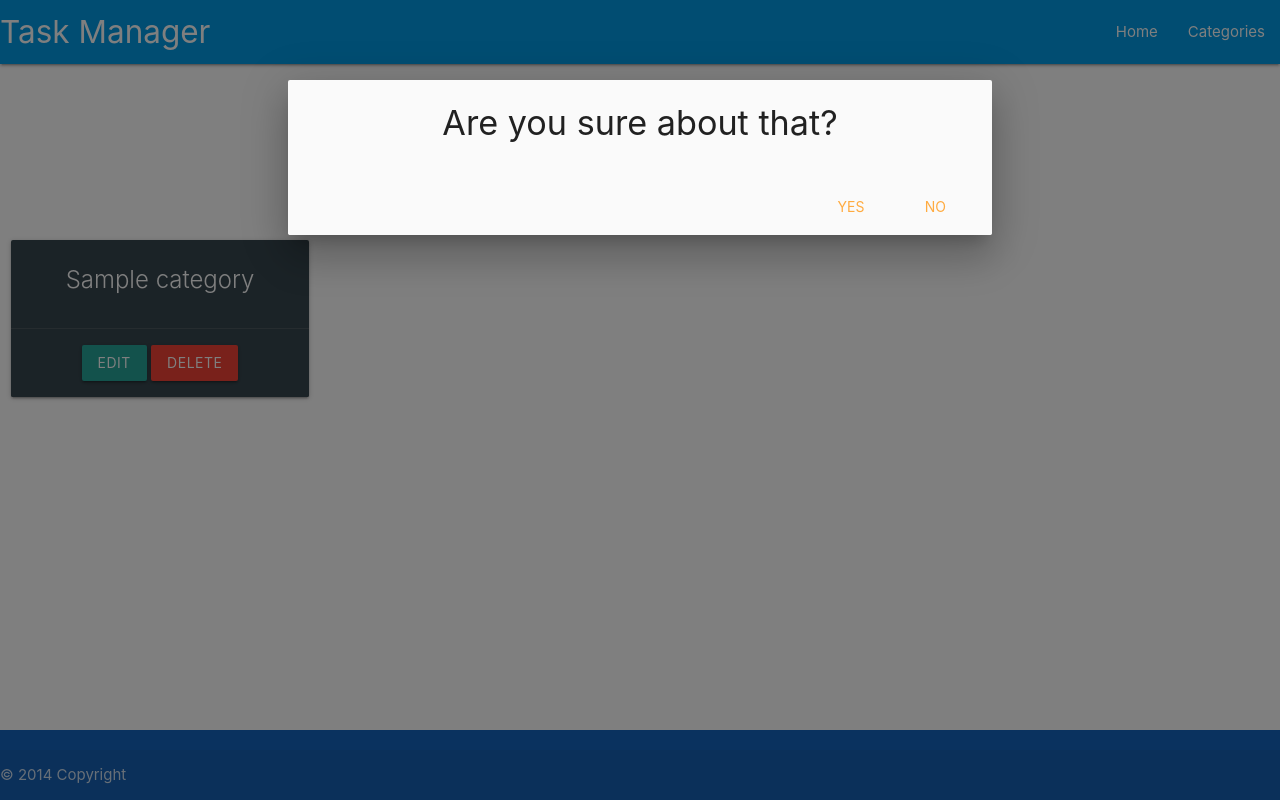
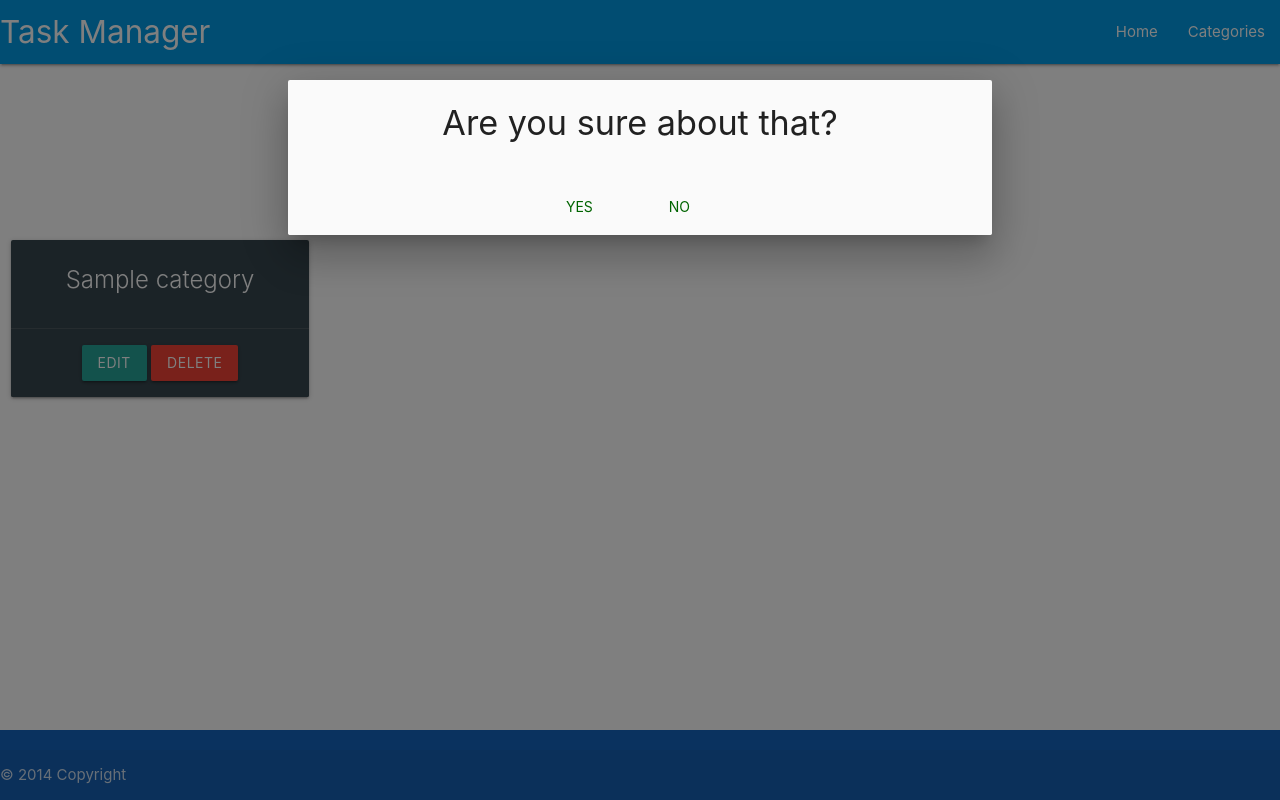
Before and after one commit to mariaciceri/database-walkthrough, a Flask app: page /categories in a window 1280 px wide, after a click on "DELETE". Run offline with Flask 3, Linux system fonts and the light colour scheme; tables that the repository leaves empty hold one stand-in row (values such as "Sample post"); some libraries are stand-ins or nearby versions.

Commit message:
style modal

```diff
--- a/taskmanager/static/css/style.css
+++ b/taskmanager/static/css/style.css
@@ -7,3 +7,21 @@ body {
 main {
   flex: 1 0 auto;
 }
+
+.custom-footer {
+  display: flex;
+  justify-content: center;
+  gap: 20px; /* Space between buttons */
+}
+
+.card
+  .card-action
+  a:not(.btn):not(.btn-large):not(.btn-small):not(.btn-large):not(
+    .btn-floating
+  ) {
+  color: darkgreen;
+  margin-right: 24px;
+  -webkit-transition: color 0.3s ease;
+  transition: color 0.3s ease;
+  text-transform: uppercase;
+}
```
